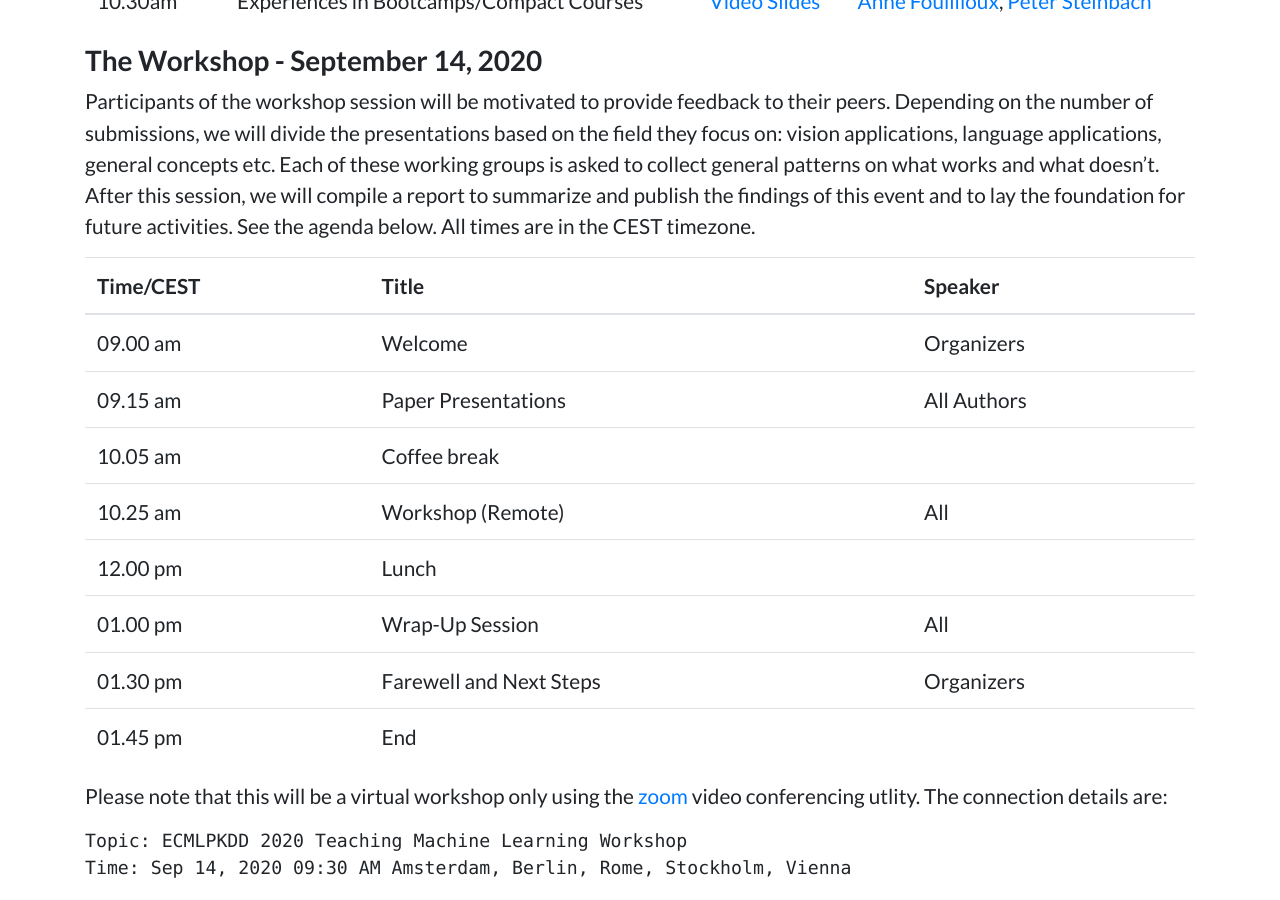
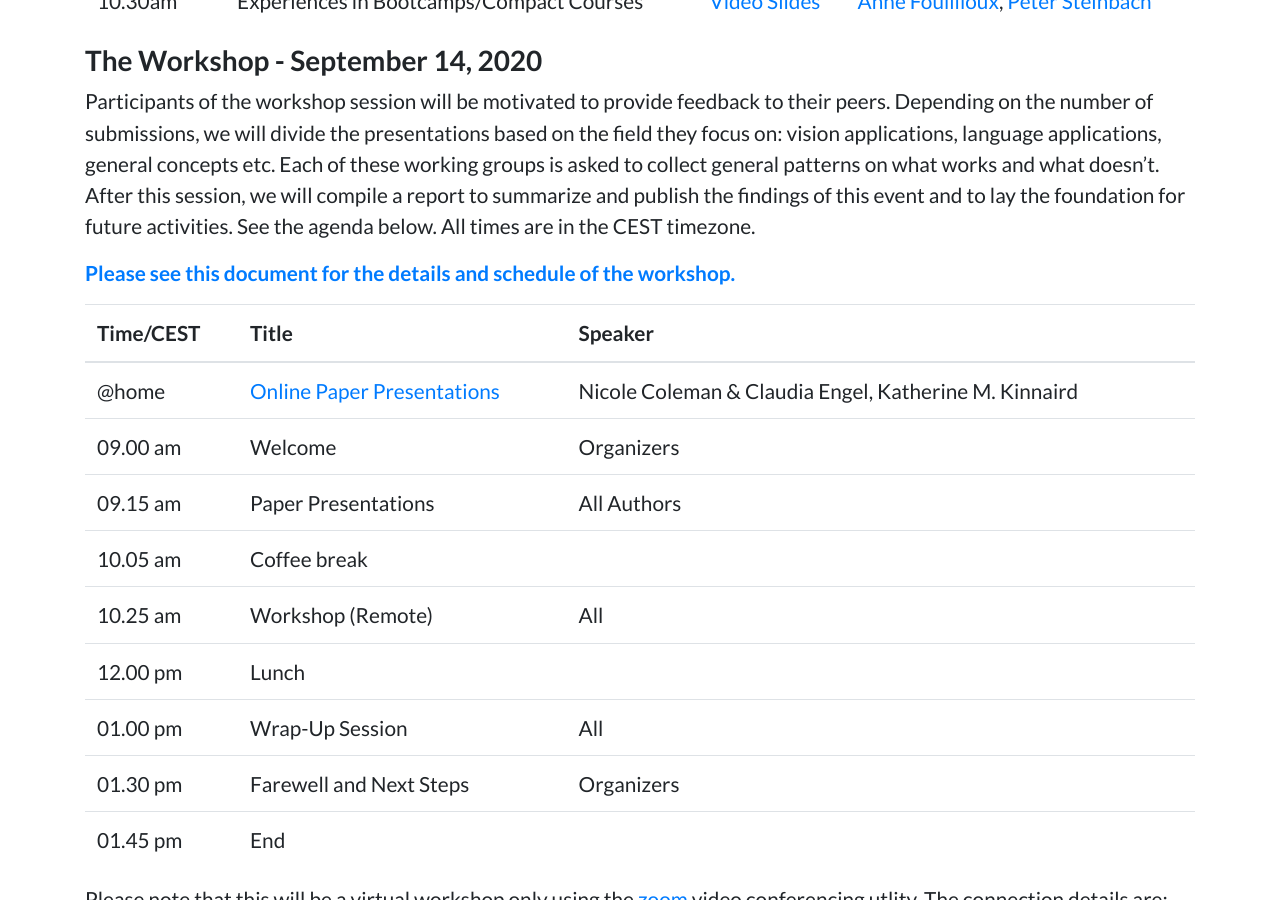
Before and after one commit to teaching-ml/2020, a Jekyll site: the page built from index.md, in a window 1280 px wide and 900 px high, scrolled down 2233 px. Built offline with Jekyll 4.4.1, drawn with Linux system fonts in a browser that asks for light colours.

Commit message:
update scheudle

```diff
--- a/index.md
+++ b/index.md
@@ -39,16 +39,19 @@ To prepare for the workshop, we plan one online event with talks before the conf
 
 Participants of the workshop session will be motivated to provide feedback to their peers. Depending on the number of submissions, we will divide the presentations based on the field they focus on: vision applications, language applications, general concepts etc. Each of these working groups is asked to collect general patterns on what works and what doesn't. After this session, we will compile a report to summarize and publish the findings of this event and to lay the foundation for future activities. See the agenda below. All times are in the CEST timezone.
 
-| Time/CEST | Title                   | Speaker     |
-| :--       | :--                     | :--         |
-| 09.00 am  | Welcome                 | Organizers  |
-| 09.15 am  | Paper Presentations     | All Authors |
-| 10.05 am  | Coffee break            |             |
-| 10.25 am  | Workshop (Remote)       | All         |
-| 12.00 pm  | Lunch                   |             |
-| 01.00 pm  | Wrap-Up Session         | All         |
-| 01.30 pm  | Farewell and Next Steps | Organizers  |
-| 01.45 pm  | End                     |             |
+**[Please see this document for the details and schedule of the workshop.](https://pad.okfn.de/p/teaching-ml)**
+
+| Time/CEST | Title                                                        | Speaker                                               |
+| :-------- | :----------------------------------------------------------- | :---------------------------------------------------- |
+| @home     | [Online Paper Presentations](https://www.youtube.com/playlist?list=PLdDZRjAdquEN3PXbzX4cUKXCFDR_vNo8O) | Nicole Coleman & Claudia Engel, Katherine M. Kinnaird |
+| 09.00 am  | Welcome                                                      | Organizers                                            |
+| 09.15 am  | Paper Presentations                                          | All Authors                                           |
+| 10.05 am  | Coffee break                                                 |                                                       |
+| 10.25 am  | Workshop (Remote)                                            | All                                                   |
+| 12.00 pm  | Lunch                                                        |                                                       |
+| 01.00 pm  | Wrap-Up Session                                              | All                                                   |
+| 01.30 pm  | Farewell and Next Steps                                      | Organizers                                            |
+| 01.45 pm  | End                                                          |                                                       |
 
 Please note that this will be a virtual workshop only using the [zoom](https://zoom.us) video conferencing utlity. The connection details are:
 
```
